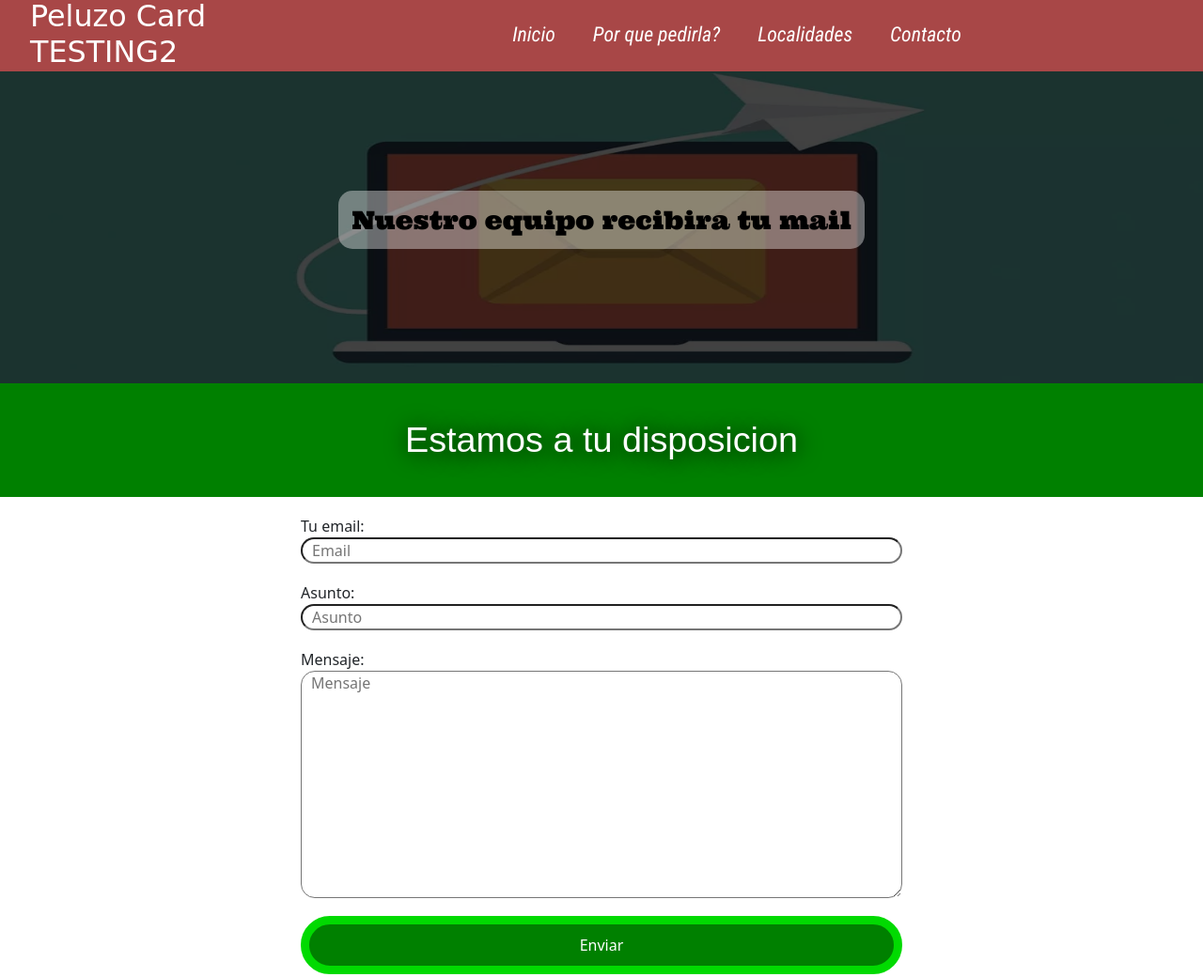
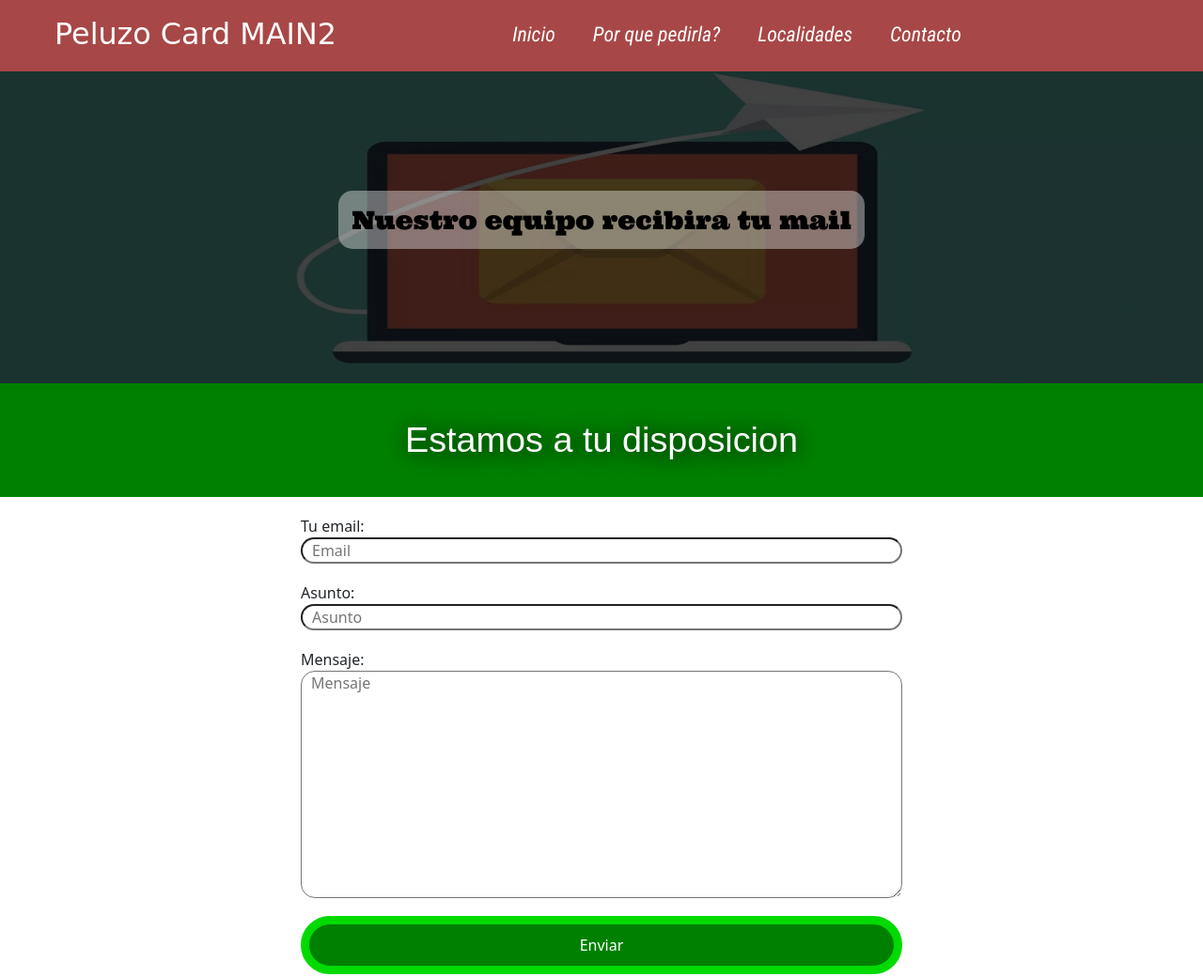
Before and after one commit to 38634169-walter/web_tarjeta_, a plain HTML site: page html/contacto.html in a window 1280 px wide. Shown: the top 1040 px of the page at 94% size. Drawn offline with nearby package versions, Linux system fonts and the light colour scheme; some packages are replaced by stand-ins of ours; a script that the page names is missing; a web font is replaced by a local one.

Commit message:
Revert "Update contacto.html"
This reverts commit ece0a5fef09bf6507262bfdcff1cec2eeb9952f0.

```diff
--- a/html/contacto.html
+++ b/html/contacto.html
@@ -36,7 +36,7 @@
             </div>
             <nav class="nav">
                 <ul class="nom">
-                    <h1>Peluzo Card TESTING2</h1>
+                    <h1>Peluzo Card MAIN2</h1>
                 </ul>                           <!--MENU-->
                 <ul class="menu">
                     <li><a href="../index.html">Inicio</a></li>
```
